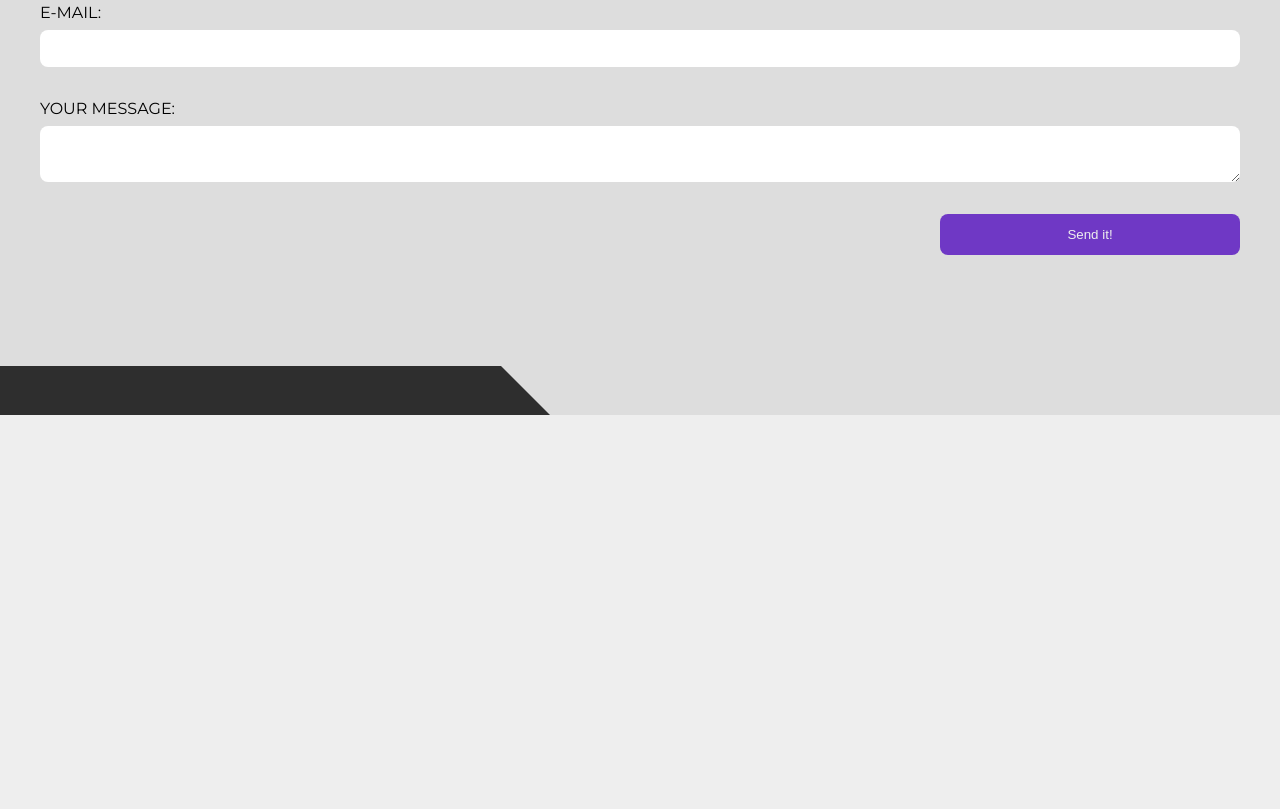
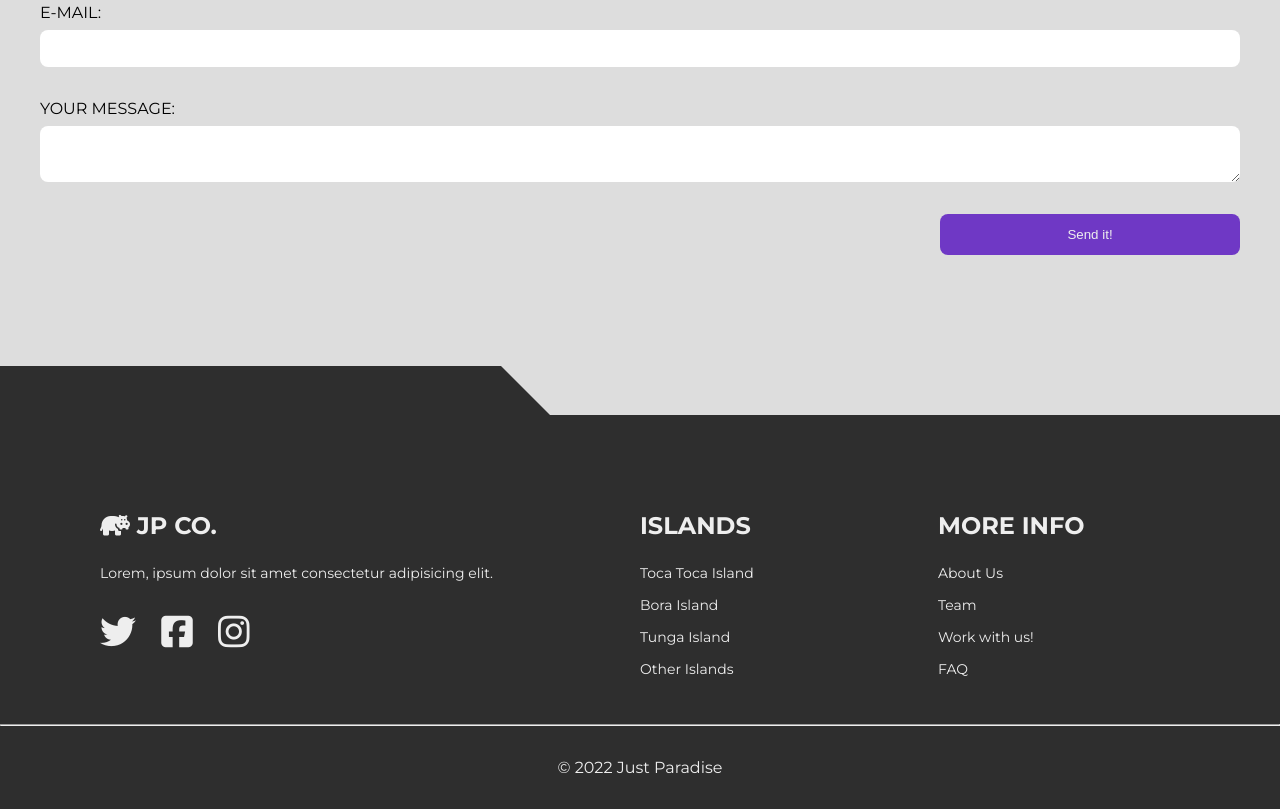
Before and after one commit to Anathretic/second-site, a plain HTML site: page index.html in a window 1280 px wide. Shown: the part 7796-8605 px from the top of the page. Before the commit the page ends 8211 px from the top, so only its background shows below. Drawn offline with Linux system fonts and the light colour scheme.

Commit message:
added footer - ended main page

```diff
--- a/index.html
+++ b/index.html
@@ -267,6 +267,42 @@
         </section>
     </main>
 
+    <footer class="footer">
+        <div class="wrapper">
+            <div class="footer__boxes">
+                <div class="footer__box">
+                    <h3 class="footer__box-title"><i class="fa-solid fa-hippo"></i> jp co.</h3>
+                    <p>Lorem, ipsum dolor sit amet consectetur adipisicing elit.</p>
+                    <div class="footer__box-social">
+                        <a href="#" class="footer__box-link"><i class="fa-brands fa-twitter"></i></a>
+                        <a href="#" class="footer__box-link"><i class="fa-brands fa-square-facebook"></i></a>
+                        <a href="#" class="footer__box-link"><i class="fa-brands fa-instagram"></i></a>
+                    </div>
+                </div>
+                <div class="footer__box footer__box-desktop">
+                    <h3 class="footer__box-title">islands</h3>
+                    <ul class="footer__box-list">
+                        <li class="footer__box-list-item"><a href="#">Toca Toca Island</a></li>
+                        <li class="footer__box-list-item"><a href="#">Bora Island</a></li>
+                        <li class="footer__box-list-item"><a href="#">Tunga Island</a></li>
+                        <li class="footer__box-list-item"><a href="#">Other Islands</a></li>
+                    </ul>
+                </div>
+                <div class="footer__box footer__box-desktop">
+                    <h3 class="footer__box-title">more info</h3>
+                    <ul class="footer__box-list">
+                        <li class="footer__box-list-item"><a href="#">About Us</a></li>
+                        <li class="footer__box-list-item"><a href="#">Team</a></li>
+                        <li class="footer__box-list-item"><a href="#">Work with us!</a></li>
+                        <li class="footer__box-list-item"><a href="#">FAQ</a></li>
+                    </ul>
+                </div>
+            </div>
+        </div>
+        <hr>
+        <p class="footer__bottom-text">&copy; <span class="footer__year"></span> Just Paradise</p>
+    </footer>
+
     <script src="js/main.js"></script>
 </body>
 
--- a/js/main.js
+++ b/js/main.js
@@ -2,6 +2,7 @@ const body = document.querySelector('body')
 const nav = document.querySelector('.nav__box')
 const navBtn = document.querySelector('.burger-btn')
 const allNavItems = document.querySelectorAll('.nav__box-item')
+const footerYear = document.querySelector('.footer__year')
 
 const handleNav = () => {
     nav.classList.toggle('nav__box--active')
@@ -41,4 +42,10 @@ const scrollBlockNavBtn = () => {
     }
 }
 
+const currentYear = () => {
+    const date = new Date().getFullYear()
+    footerYear.innerText = date
+}
+
+currentYear()
 navBtn.addEventListener('click', handleNav)
--- a/sass/_main.scss
+++ b/sass/_main.scss
@@ -569,3 +569,54 @@ body {
 		}
 	}
 }
+
+.footer {
+	color: colors.$white-color;
+	background-color: colors.$dark;
+
+
+	.wrapper {
+		padding: 6em 2em 2em;
+	}
+
+	&__box {
+		font-size: 1.4rem;
+
+		&-desktop {
+			display: none;
+		}
+
+		&-title {
+			margin-bottom: 1em;
+			font-size: 3rem;
+			text-transform: uppercase;
+		}
+
+		&-social {
+			margin: 2em 0 1em;
+		}
+
+		&-link {
+			padding: 0 0.3em;
+			font-size: 3.6rem;
+			color: colors.$white-color;
+			text-decoration: none;
+			transition: color .3s;
+
+			&:first-child {
+				padding-left: 0;
+			}
+
+			&:hover {
+				color: colors.$main-color;
+			}
+
+		}
+	}
+
+	&__bottom-text {
+		padding: 2em;
+		text-align: center;
+	}
+
+}
--- a/sass/_medium.scss
+++ b/sass/_medium.scss
@@ -1,11 +1,12 @@
-@media(max-width: 767px) {
+@use 'colors';
+
+@media (max-width: 767px) {
 	.reviews.section-padding {
 		padding: 6em 0;
 	}
 }
 
 @media (min-width: 768px) {
-
 	.white-block {
 		height: 50px;
 		width: 45%;
@@ -97,4 +98,41 @@
 			}
 		}
 	}
+
+	.footer {
+		&__boxes {
+			display: flex;
+			justify-content: space-between;
 		}
+
+        &__box {
+            margin: 0 2em;
+            width: 25%;
+
+            &:first-child {
+                width: 50%;
+            }
+
+            &-desktop {
+                display: block;
+            }
+
+            &-title {
+                font-size: 2.4rem;
+            }
+
+            &-list {
+                list-style: none;
+
+                &-item {
+                    margin-bottom: 1em;
+
+                    a {
+                        color: colors.$white-color;
+                        text-decoration: none;
+                    }
+                }
+            }
+        }
+	}
+}
```
Also changed, not shown: css/style.css, 1 other file. Lines whose indentation alone changed are shown as unchanged.
